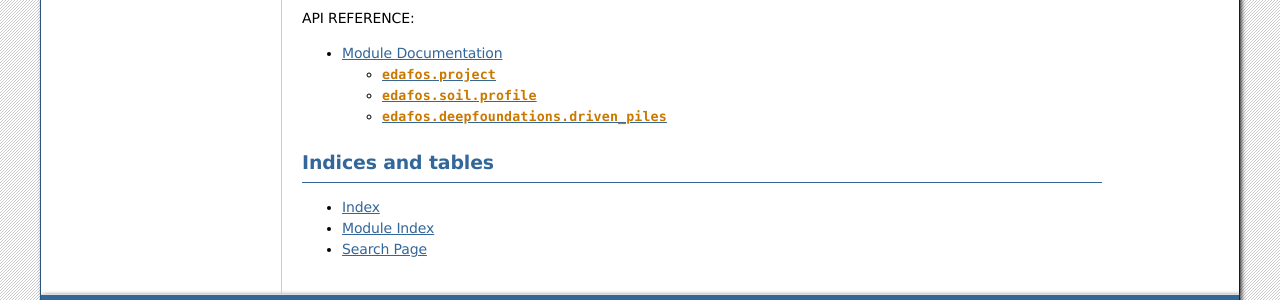
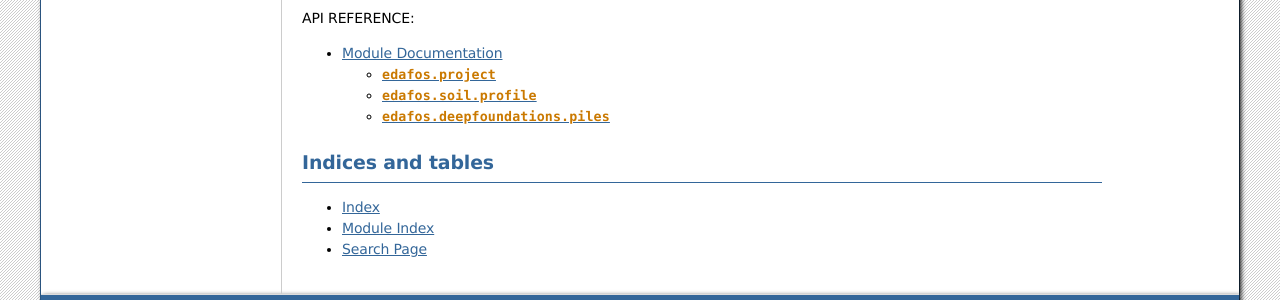
Before and after one commit to nickmachairas/edafos, a Sphinx documentation site: the page built from docs/index.rst, in a window 1280 px wide. Shown: the part 1280-1580 px from the top of the page. Built offline with Sphinx 7.4.7, drawn with Linux system fonts in a browser that asks for light colours.

Commit message:
fix for renaming driven pile file and class

```diff
--- a/docs/api/api_reference.rst
+++ b/docs/api/api_reference.rst
@@ -32,11 +32,11 @@ from the docstrings in the project source code.
 
 |
 
-***************************************
-``edafos.deepfoundations.driven_piles``
-***************************************
+********************************
+``edafos.deepfoundations.piles``
+********************************
 
-.. automodule:: edafos.deepfoundations.driven_piles
+.. automodule:: edafos.deepfoundations.piles
     :members:
     :undoc-members:
     :private-members:
```
Also changed, not shown: 1 other file.
